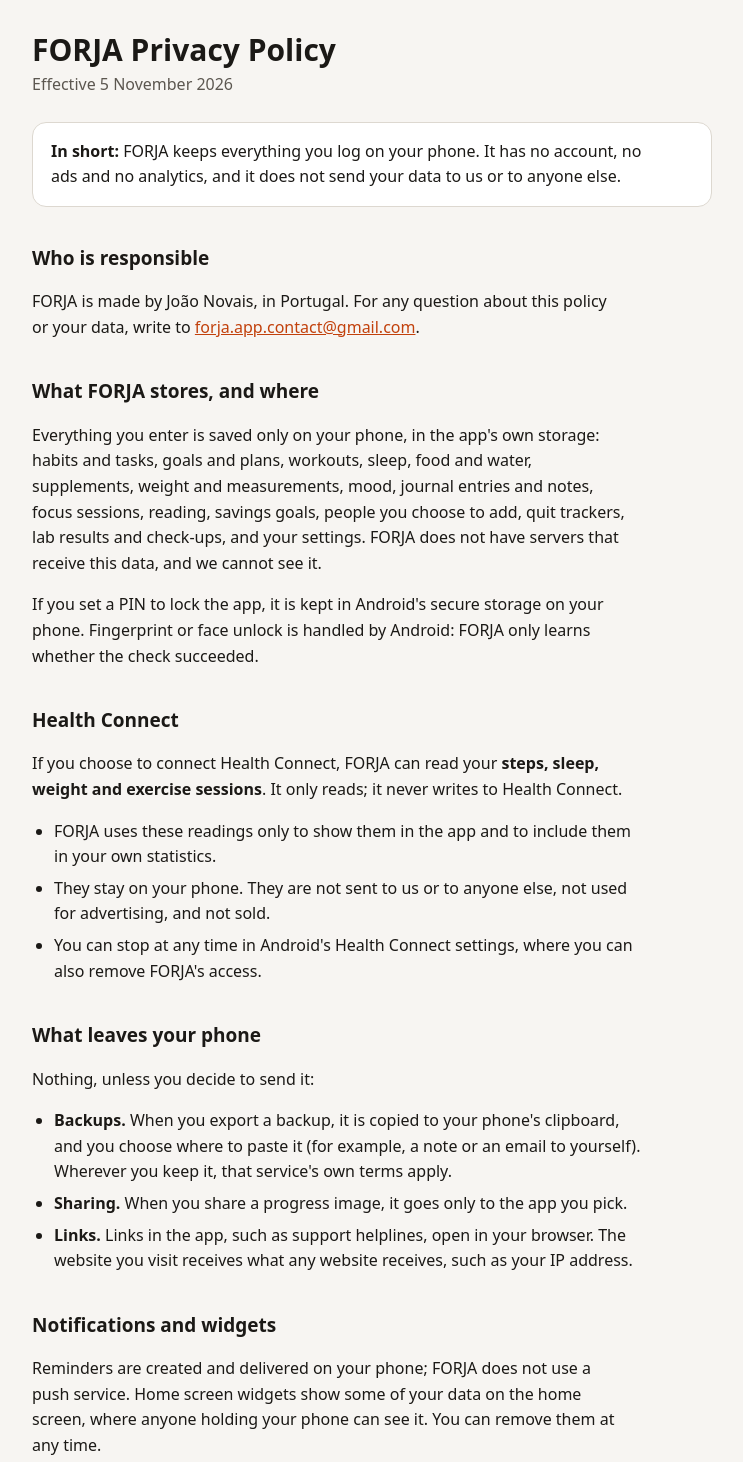
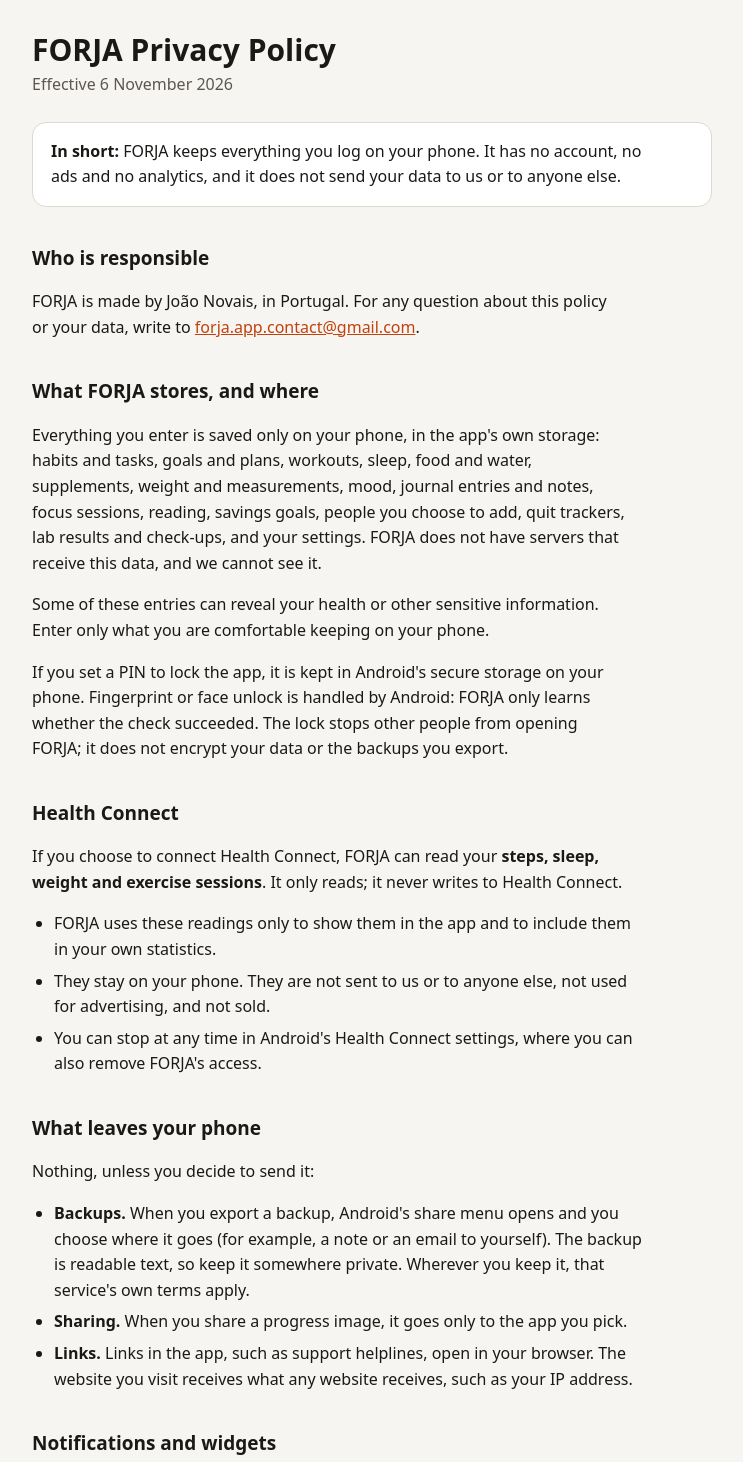
Before and after one commit to joao-pedro-pessoal/forja-site, a plain HTML site: page privacy/index.html in a window 1280 px wide. Shown: the top 1462 px of the page, without its empty margins (268-1011 px from the left). Drawn offline with Linux system fonts and the light colour scheme.

Commit message:
Politica: a copia de seguranca sai pelo menu de partilha do Android
No telemovel, Export data abre o menu de partilha; so a versao web copia para a area de
transferencia. Diz tambem que as entradas podem revelar dados de saude e que o bloqueio da
app nao cifra os dados. Em vigor a 6 de novembro de 2026.

Co-Authored-By: Claude Opus 5.5 <noreply@anthropic.com>

```diff
--- a/privacy/index.html
+++ b/privacy/index.html
@@ -27,14 +27,13 @@ li + li { margin-top: 6px }
 .summary { background: var(--surface); border: 1px solid var(--line); border-radius: 14px; padding: 16px 18px }
 .summary p { margin: 0 }
 a { color: var(--accent) }
-.fill { background: var(--mark); border-radius: 4px; padding: 0 4px }
 footer { margin-top: 40px; color: var(--muted); font-size: 14px }
 </style>
 </head>
 <body>
 <main>
 <h1>FORJA Privacy Policy</h1>
-<p class="date">Effective 5 November 2026</p>
+<p class="date">Effective 6 November 2026</p>
 
 <div class="summary">
   <p><strong>In short:</strong> FORJA keeps everything you log on your phone. It has no account, no ads and no
@@ -50,8 +49,11 @@ write to <a href="mailto:forja.app.contact@gmail.com">forja.app.contact@gmail.co
 workouts, sleep, food and water, supplements, weight and measurements, mood, journal entries and notes, focus
 sessions, reading, savings goals, people you choose to add, quit trackers, lab results and check-ups, and your
 settings. FORJA does not have servers that receive this data, and we cannot see it.</p>
+<p>Some of these entries can reveal your health or other sensitive information. Enter only what you are comfortable
+keeping on your phone.</p>
 <p>If you set a PIN to lock the app, it is kept in Android's secure storage on your phone. Fingerprint or face unlock
-is handled by Android: FORJA only learns whether the check succeeded.</p>
+is handled by Android: FORJA only learns whether the check succeeded. The lock stops other people from opening FORJA;
+it does not encrypt your data or the backups you export.</p>
 
 <h2>Health Connect</h2>
 <p>If you choose to connect Health Connect, FORJA can read your <strong>steps, sleep, weight and exercise
@@ -65,8 +67,9 @@ sessions</strong>. It only reads; it never writes to Health Connect.</p>
 <h2>What leaves your phone</h2>
 <p>Nothing, unless you decide to send it:</p>
 <ul>
-  <li><strong>Backups.</strong> When you export a backup, it is copied to your phone's clipboard, and you choose where
-  to paste it (for example, a note or an email to yourself). Wherever you keep it, that service's own terms apply.</li>
+  <li><strong>Backups.</strong> When you export a backup, Android's share menu opens and you choose where it goes
+  (for example, a note or an email to yourself). The backup is readable text, so keep it somewhere private. Wherever
+  you keep it, that service's own terms apply.</li>
   <li><strong>Sharing.</strong> When you share a progress image, it goes only to the app you pick.</li>
   <li><strong>Links.</strong> Links in the app, such as support helplines, open in your browser. The website you visit
   receives what any website receives, such as your IP address.</li>
```
